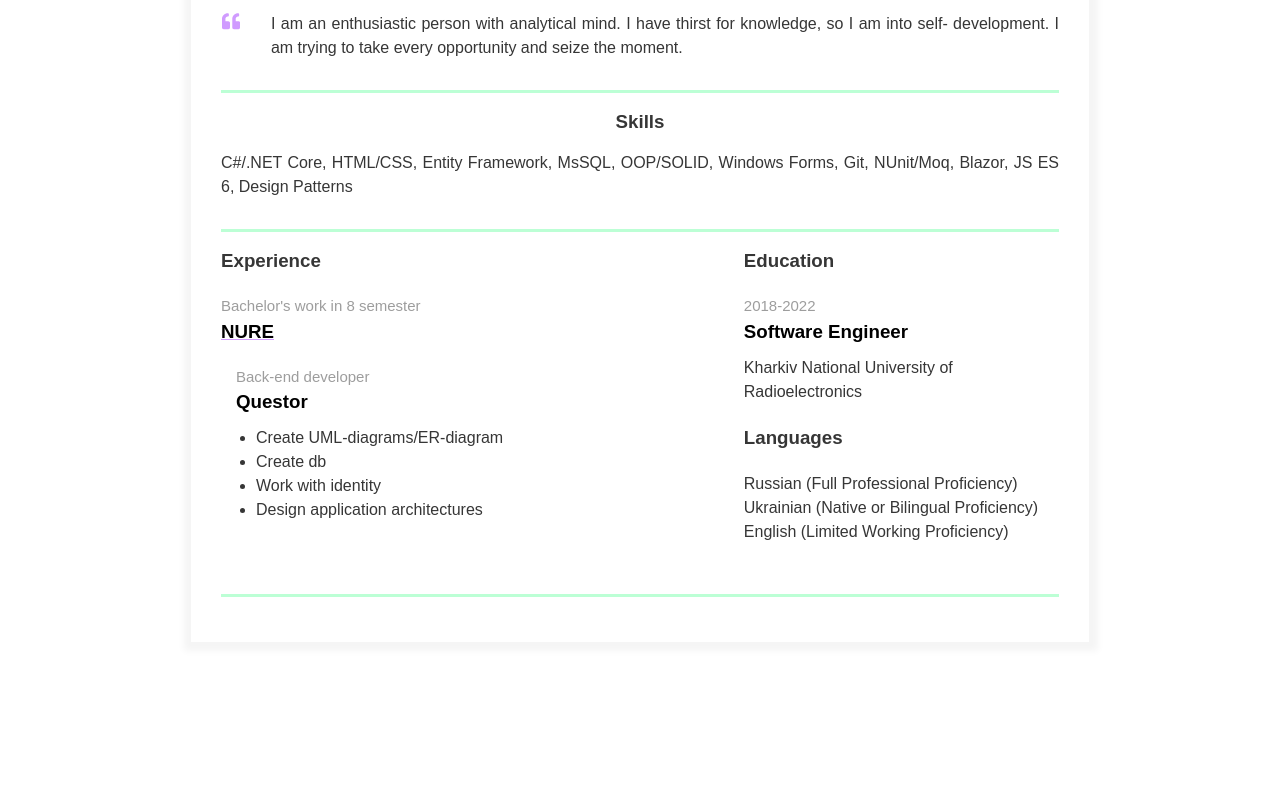
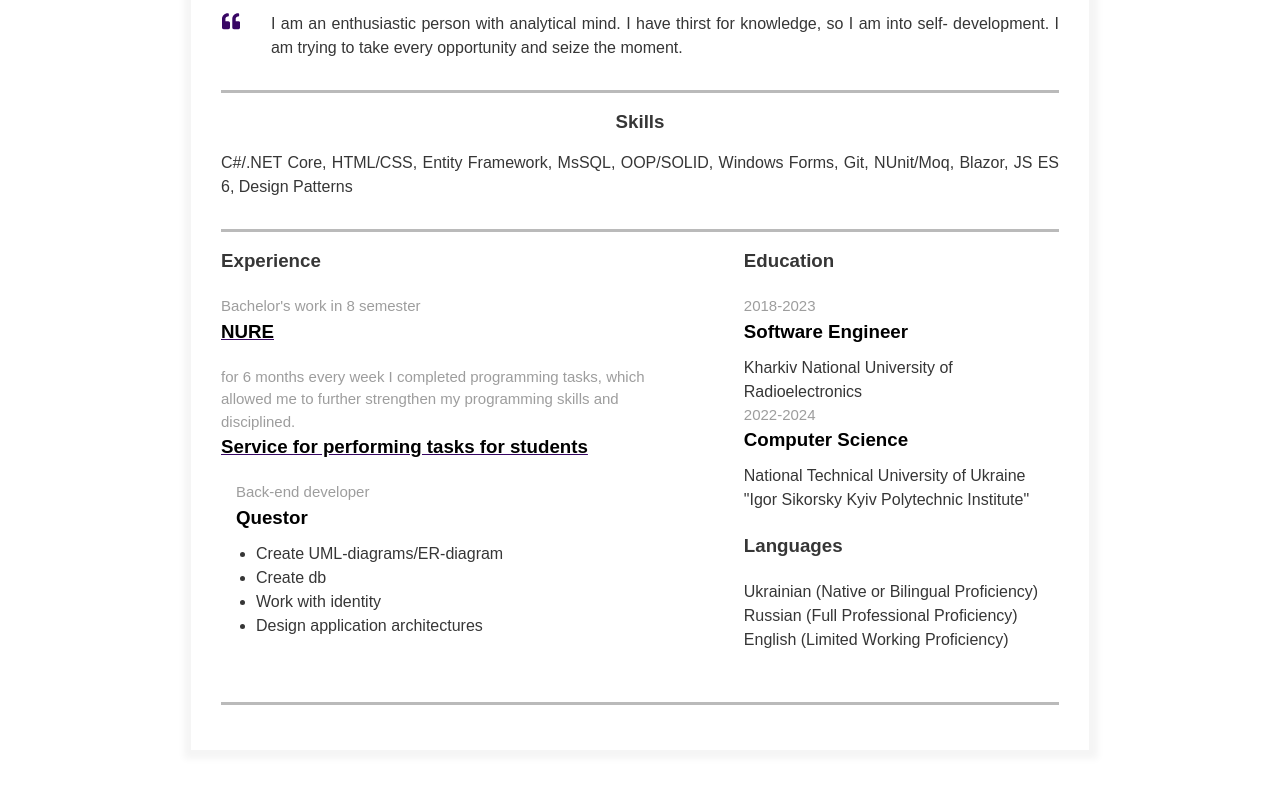
Before and after one commit to bolobomber/homepage.old, a plain HTML site: page index.html in a window 1280 px wide. Shown: the part 374-1175 px from the top of the page. Before the commit the page ends 1067 px from the top, so only its background shows below. Drawn offline with Linux system fonts and the light colour scheme.

Commit message:
2023 updates

```diff
--- a/index.html
+++ b/index.html
@@ -1,13 +1,15 @@
-136 lines (125 sloc)  7.49 KB
+136 lines (125 sloc) 7.49 KB
 
 <!DOCTYPE html>
 <html>
+
 <head>
   <meta charset="UTF-8" />
   <title>Résumé</title>
   <link rel="stylesheet" href="style.css">
   <meta name="viewport" content="width=device-width, initial-scale=1" />
 </head>
+
 <body>
   <main>
     <div class="resume">
@@ -21,7 +23,8 @@
           </div>
 
           <div class="contact_info_container fh">
-                <a href="https://www.google.com/maps/place/Horishni+Plavni,+Poltava+Oblast,+Ukraine/@49.0047906,33.6553615,12.75z/data=!4m5!3m4!1s0x40d9ffcd5cc0be81:0x7a11652706be2492!8m2!3d49.0156679!4d33.6450451" rel="author" class="contact-info__item">
+            <a href="https://www.google.com/maps/place/Horishni+Plavni,+Poltava+Oblast,+Ukraine/@49.0047906,33.6553615,12.75z/data=!4m5!3m4!1s0x40d9ffcd5cc0be81:0x7a11652706be2492!8m2!3d49.0156679!4d33.6450451"
+              rel="author" class="contact-info__item">
               <div class="contact-info__block">
                 <div class="contact-info__item-icon-wrapper">
                   <svg class="contact-info__item-icon" xmlns="http://www.w3.org/2000/svg" viewBox="0 0 384 512">
@@ -34,18 +37,21 @@
             </a>
             <a href="https://mail.google.com/" rel="author" class="contact-info__item">
               <div class="contact-info__item-icon-wrapper">
-                          <svg class="contact-info__item-icon" xmlns="http://www.w3.org/2000/svg" viewBox="0 0 512 512"><path fill="currentColor" d="M464 64H48C21.49 64 0 85.49 0 112v288c0 26.51 21.49 48 48 48h416c26.51 0 48-21.49 48-48V112c0-26.51-21.49-48-48-48zm0 48v40.805c-22.422 18.259-58.168 46.651-134.587 106.49-16.841 13.247-50.201 45.072-73.413 44.701-23.208.375-56.579-31.459-73.413-44.701C106.18 199.465 70.425 171.067 48 152.805V112h416zM48 400V214.398c22.914 18.251 55.409 43.862 104.938 82.646 21.857 17.205 60.134 55.186 103.062 54.955 42.717.231 80.509-37.199 103.053-54.947 49.528-38.783 82.032-64.401 104.947-82.653V400H48z">
+                <svg class="contact-info__item-icon" xmlns="http://www.w3.org/2000/svg" viewBox="0 0 512 512">
+                  <path fill="currentColor"
+                    d="M464 64H48C21.49 64 0 85.49 0 112v288c0 26.51 21.49 48 48 48h416c26.51 0 48-21.49 48-48V112c0-26.51-21.49-48-48-48zm0 48v40.805c-22.422 18.259-58.168 46.651-134.587 106.49-16.841 13.247-50.201 45.072-73.413 44.701-23.208.375-56.579-31.459-73.413-44.701C106.18 199.465 70.425 171.067 48 152.805V112h416zM48 400V214.398c22.914 18.251 55.409 43.862 104.938 82.646 21.857 17.205 60.134 55.186 103.062 54.955 42.717.231 80.509-37.199 103.053-54.947 49.528-38.783 82.032-64.401 104.947-82.653V400H48z">
 
                   </path>
                 </svg>
               </div>
-                        <span>nenchin2001@gmail.com</span>
+              <span>vladyslav.nenchyn@nure.ua</span>
             </a>
 
             <a href="https://t.me/bolobomber" rel="author" class="contact-info__item">
               <div class="contact-info__item-icon-wrapper">
-                              <svg class="contact-info__item-icon" xmlns="http://www.w3.org/2000/svg"viewBox="0 0 496 512">
-                                  <path fill="currentColor" d="M248 8C111 8 0 119 0 256s111 248 248 248 248-111 248-248S385 8 248 8zm121.8 169.9l-40.7 191.8c-3 13.6-11.1 16.9-22.4 10.5l-62-45.7-29.9 28.8c-3.3 3.3-6.1 6.1-12.5 6.1l4.4-63.1 114.9-103.8c5-4.4-1.1-6.9-7.7-2.5l-142 89.4-61.2-19.1c-13.3-4.2-13.6-13.3 2.8-19.7l239.1-92.2c11.1-4 20.8 2.7 17.2 19.5z">
+                <svg class="contact-info__item-icon" xmlns="http://www.w3.org/2000/svg" viewBox="0 0 496 512">
+                  <path fill="currentColor"
+                    d="M248 8C111 8 0 119 0 256s111 248 248 248 248-111 248-248S385 8 248 8zm121.8 169.9l-40.7 191.8c-3 13.6-11.1 16.9-22.4 10.5l-62-45.7-29.9 28.8c-3.3 3.3-6.1 6.1-12.5 6.1l4.4-63.1 114.9-103.8c5-4.4-1.1-6.9-7.7-2.5l-142 89.4-61.2-19.1c-13.3-4.2-13.6-13.3 2.8-19.7l239.1-92.2c11.1-4 20.8 2.7 17.2 19.5z">
                   </path>
                 </svg>
               </div>
@@ -66,7 +72,8 @@
               </path>
             </svg>
           </div>
-                <p class="intro_text">I am an enthusiastic person with analytical mind. I have thirst for knowledge, so I am into self- development. I am trying to take every opportunity and seize the moment.
+          <p class="intro_text">I am an enthusiastic person with analytical mind. I have thirst for knowledge, so I am
+            into self- development. I am trying to take every opportunity and seize the moment.
           </p>
         </div>
       </div>
@@ -93,6 +100,12 @@
               <div class="experiences__company-header">
                 <span class="experiences__company-header-durability">Bachelor's work in 8 semester</span>
                 <h3 class="experiences__company-header-name">NURE</h3>
+                <span class="experiences__company-header-durability">for 6 months every week I completed programming
+                  tasks, which
+                  allowed me to further strengthen my programming skills and
+                  disciplined.</span>
+                <h3 class="experiences__company-header-name">Service for performing tasks for students</h3>
+
               </div>
 
               <div class="experiences__company-project">
@@ -112,19 +125,24 @@
             <div class="additional-info__education">
               <h3 class="additional-info__education-header">Education</h3>
               <div class="additional-info__education-university">
-                        <span class="additional-info__education-university-durability">2018-2022</span>
+                <span class="additional-info__education-university-durability">2018-2023</span>
                 <h3 class="additional-info__education-university-speciality">Software Engineer</h3>
-                        <p class="additional-info__education-university-name">Kharkiv National University of Radioelectronics</p>
+                <p class="additional-info__education-university-name">Kharkiv National University of Radioelectronics
+                </p>
+                <span class="additional-info__education-university-durability">2022-2024</span>
+                <h3 class="additional-info__education-university-speciality">Computer Science</h3>
+                <p class="additional-info__education-university-name">National Technical University of Ukraine "Igor
+                  Sikorsky Kyiv Polytechnic Institute"</p>
               </div>
             </div>
 
             <div class="additional-info__languages">
               <h3 class="additional-info__languages-header">Languages</h3>
               <p class="additional-info__languages-item">
-                        Russian (Full Professional Proficiency)
+                Ukrainian (Native or Bilingual Proficiency)
               </p>
               <p class="additional-info__languages-item">
-                        Ukrainian (Native or Bilingual Proficiency)
+                Russian (Full Professional Proficiency)
               </p>
               <p class="additional-info__languages-item">
                 English (Limited Working Proficiency)
@@ -137,4 +155,5 @@
     </div>
   </main>
 </body>
+
 </html>
--- a/style.css
+++ b/style.css
@@ -12,8 +12,8 @@ body {
     --secondary-text-color: rgb(54, 54, 54);
     --durability-text-color: #5e5e5e9c;
     --icon-color: #6a737d;
-    --border-color: #09ff6345;
-    --text-decoration-color: #d09bff;
+    --border-color: #00000045;
+    --text-decoration-color: #380664;
 }
 
 .container {
```
Lines whose indentation alone changed are shown as unchanged.
